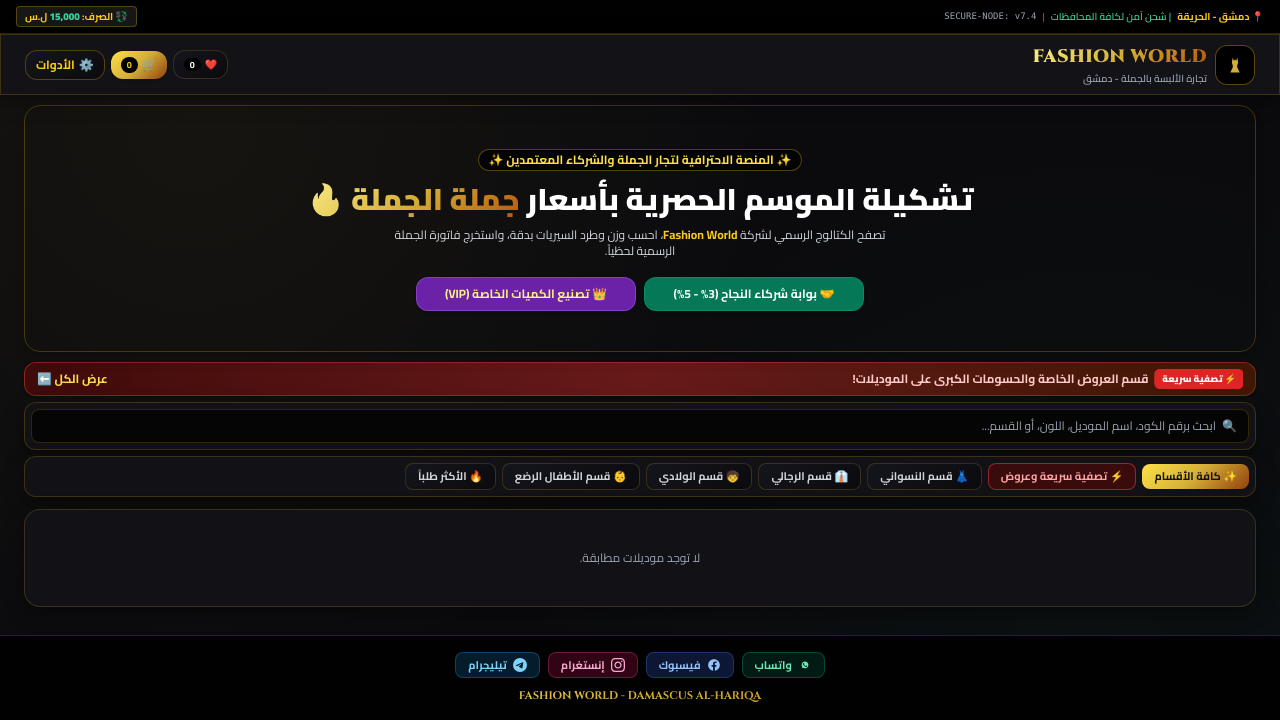
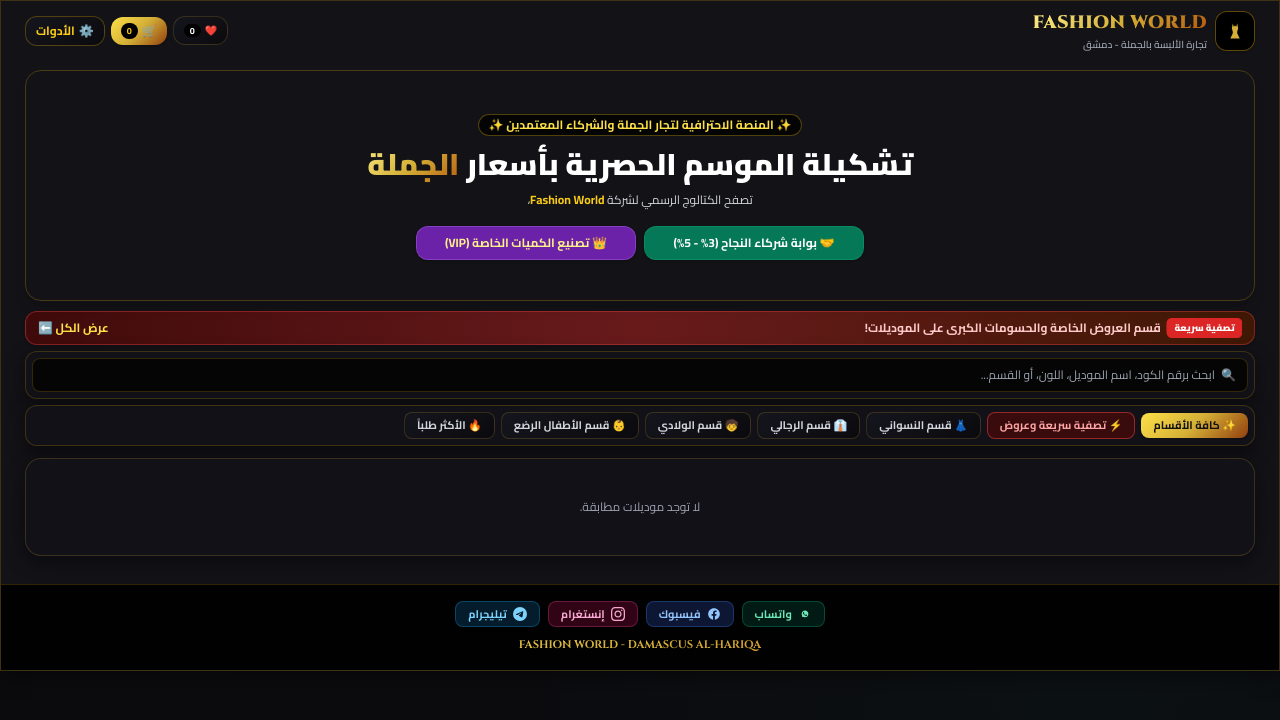
Before and after one commit to najdt656/fashion-world, a PHP site: page / in a window 1280 px wide. Shown: the top 720 px of the page. After the commit the page ends 676 px from the top, so only its background shows below. Run offline with PHP 8.4, Linux system fonts and the light colour scheme; data comes from the database, SQL or seed files in the repository; data that the repository does not hold is empty; some libraries are stand-ins or nearby versions.

Commit message:
vesion 1.2

```diff
--- a/app/public/api/admin/products.php
+++ b/app/public/api/admin/products.php
@@ -6,7 +6,7 @@ require_admin();
 $method = strtoupper($_SERVER['REQUEST_METHOD']);
 $id     = (int)($_GET['id'] ?? 0);
 
-// ===== GET (لا يحتاج CSRF) =====
+// ===== GET =====
 if ($method === 'GET') {
     if ($id === 0) {
         $rows = $pdo->query("SELECT * FROM products ORDER BY created_at DESC")->fetchAll();
@@ -61,7 +61,7 @@ $fields = function(array $b, ?array $existing = null): array {
     if ($f['name'] === '')       json_error('name is required');
     if ($f['price_usd'] <= 0)    json_error('price_usd must be > 0');
     if (!in_array($f['category'], ['نسواني','رجالي','ولادي','ب.ب'], true))   json_error('Invalid category');
-    if (!in_array($f['stock_status'], ['AVAILABLE','LOW','PREORDER','SOLD_OUT'], true)) json_error('Invalid stock_status');
+    if (!in_array($f['stock_status'], ['متوفر','كمية محدودة ','طلب مسبق','مباع'], true)) json_error('Invalid stock_status');
     if ($f['discount_percent'] < 0 || $f['discount_percent'] > 90) json_error('Invalid discount_percent');
     return $f;
 };
@@ -174,6 +174,4 @@ if ($method === 'DELETE') {
     json_response(['ok' => true]);
 }
 
-// ===== أي method غير مدعوم =====
-// ملاحظة: نضيف اسم الطريقة في الرسالة حتى تعرف السبب بالضبط
 json_error('Method not allowed: ' . $method, 405);
--- a/app/public/index.php
+++ b/app/public/index.php
@@ -4,7 +4,7 @@
 <head>
 <meta charset="UTF-8"/>
 <meta name="viewport" content="width=device-width, initial-scale=1.0, maximum-scale=5.0, viewport-fit=cover"/>
-<title>FASHION WORLD STORE| عالم الأزياء لتجارة الألبسة بالجملة - دمشق الحريقة</title>
+<title>FASHION WORLD STORE| عالم الأزياء لتجارة الألبسة بالجملة</title>
 <script src="https://cdn.tailwindcss.com"></script>
 <link href="https://fonts.googleapis.com/css2?family=Cairo:wght@400;600;700;800;900&family=Cinzel:wght@700;900&display=swap" rel="stylesheet">
 <link rel="stylesheet" href="/assets/styles.css">
@@ -12,7 +12,7 @@
 <body class="min-h-screen flex flex-col pb-24" id="mainBody">
 <div id="toastContainer" class="fixed top-16 left-1/2 -translate-x-1/2 z-[140] flex flex-col items-center gap-2 pointer-events-none px-3 w-full max-w-xs"></div>
 
-<!-- مكبر الصور -->
+<!-- Image zoom-->
 <div id="imageZoomModal" class="fixed inset-0 bg-black/95 hidden items-center justify-center z-[125] p-2 select-none" onclick="closeZoomModal()">
   <button type="button" onclick="closeZoomModal()" class="fixed top-4 right-4 z-[130] bg-neutral-800 text-white w-9 h-9 rounded-full font-bold text-sm border border-yellow-500/30">✕</button>
   <button type="button" onclick="prevZoomImage(event)" class="absolute left-3 top-1/2 -translate-y-1/2 z-[130] bg-black/70 hover:bg-black text-yellow-300 px-3 py-2 rounded-full text-sm font-bold border border-yellow-500/30">❮</button>
@@ -23,8 +23,8 @@
   </div>
 </div>
 
-<!-- الشريط العلوي الاحترافي الهادئ -->
-<div class="bg-black/95 border-b border-yellow-500/20 text-[10px] py-1.5 px-2.5 sm:px-4 w-full">
+<!--  -->
+<!-- <div class="bg-black/95 border-b border-yellow-500/20 text-[10px] py-1.5 px-2.5 sm:px-4 w-full">
   <div class="max-w-7xl mx-auto flex flex-wrap justify-between items-center gap-1 text-gray-300">
     <div class="flex items-center gap-1.5">
       <span class="text-yellow-400 font-bold">📍 دمشق - الحريقة</span>
@@ -36,9 +36,9 @@
       <span class="bg-neutral-900 border border-yellow-500/30 px-2 py-0.5 rounded text-yellow-400 font-bold">💱 الصرف: <b id="headerRateDesktop" class="text-emerald-400">15,000</b> ل.س</span>
     </div>
   </div>
-</div>
+</div> -->
 
-<!-- الهيدر الرئيسي -->
+<!-- Header -->
 <header class="glass-panel sticky top-0 z-50 border-b border-yellow-500/20 w-full">
   <div class="max-w-7xl mx-auto px-2.5 sm:px-6 py-2 flex items-center justify-between gap-2">
     <div class="flex items-center gap-2 cursor-pointer select-none flex-shrink-0" onclick="logoSecretClick()">
@@ -60,7 +60,7 @@
     </div>
   </div>
 
-  <!-- درج الأدوات -->
+  <!-- tools drawer -->
   <div id="userToolsDrawer" class="hidden border-t border-yellow-500/20 bg-neutral-950/95 px-3 py-2">
     <div class="max-w-7xl mx-auto flex flex-wrap items-center justify-between gap-2 text-xs">
       <div class="flex items-center gap-2 flex-wrap">
@@ -80,7 +80,7 @@
   </div>
 
   <!-- لوحة الإدارة المخفية السرية -->
-  <div id="adminDropdownMenu" class="hidden border-t border-yellow-500/20 bg-neutral-950 px-2.5 py-2">
+  <!-- <div id="adminDropdownMenu" class="hidden border-t border-yellow-500/20 bg-neutral-950 px-2.5 py-2">
     <div class="max-w-7xl mx-auto flex flex-wrap items-center justify-between gap-1.5 text-xs">
       <div class="flex items-center gap-2">
         <span class="text-yellow-400 font-bold text-[10px]">👑 لوحة الإدارة المركزية (الصرف: <b id="adminRateDisplay">15,000</b>)</span>
@@ -95,15 +95,15 @@
       </div>
     </div>
   </div>
-</header>
+</header> -->
 
-<!-- البانر الرئيسي -->
+<!-- banner -->
 <section class="max-w-7xl mx-auto px-2.5 sm:px-6 pt-2.5 w-full">
   <div id="bannerSection" class="relative overflow-hidden rounded-2xl border border-yellow-500/25 bg-cover bg-center py-6 sm:py-10 px-3 sm:px-6 shadow-lg">
     <div class="max-w-2xl mx-auto text-center relative z-10 space-y-2.5">
       <span class="inline-block px-2.5 py-0.5 rounded-full bg-black/75 border border-yellow-400/30 text-yellow-300 text-[9px] sm:text-xs font-bold">✨ المنصة الاحترافية لتجار الجملة والشركاء المعتمدين ✨</span>
-      <h2 class="text-lg sm:text-3xl font-black text-white">تشكيلة الموسم الحصرية بأسعار <span class="gold-gradient-text">جملة الجملة 🔥</span></h2>
-      <p class="text-gray-300 text-[10px] sm:text-xs max-w-lg mx-auto">تصفح الكتالوج الرسمي لشركة <strong class="text-yellow-400">Fashion World</strong>، احسب وزن وطرد السيريات بدقة، واستخرج فاتورة الجملة الرسمية لحظياً.</p>
+      <h2 class="text-lg sm:text-3xl font-black text-white">تشكيلة الموسم الحصرية بأسعار <span class="gold-gradient-text">الجملة</span></h2>
+      <p class="text-gray-300 text-[10px] sm:text-xs max-w-lg mx-auto">تصفح الكتالوج الرسمي لشركة <strong class="text-yellow-400">Fashion World</strong>، </p>
       <div class="grid grid-cols-1 sm:grid-cols-2 gap-2 pt-2 text-[10px] sm:text-xs max-w-md mx-auto">
         <button type="button" onclick="openAffiliateModal()" class="bg-emerald-700 text-white font-bold py-2 px-3 rounded-xl border border-emerald-500/30 flex items-center justify-center gap-1 shadow">🤝 بوابة شركاء النجاح (3% - 5%)</button>
         <button type="button" onclick="openVipModal()" class="bg-purple-800 text-yellow-200 font-bold py-2 px-3 rounded-xl border border-purple-400/30 flex items-center justify-center gap-1 shadow">👑 تصنيع الكميات الخاصة (VIP)</button>
@@ -112,11 +112,11 @@
   </div>
 </section>
 
-<!-- شريط التصفية والبحث -->
+<!-- filter and search bar -->
 <section class="max-w-7xl mx-auto px-2.5 sm:px-6 pt-2.5 w-full space-y-1.5">
   <div onclick="filterCategory('CLEARANCE')" class="cursor-pointer bg-gradient-to-r from-red-950/90 via-red-900/80 to-amber-950/90 border border-red-500/40 rounded-xl px-3 py-1.5 flex items-center justify-between text-[10px] sm:text-xs shadow">
     <div class="flex items-center gap-1.5 truncate font-bold text-red-200">
-      <span class="bg-red-600 text-white px-2 py-0.5 rounded-md text-[9px] font-black discount-flash">⚡ تصفية سريعة</span>
+      <span class="bg-red-600 text-white px-2 py-0.5 rounded-md text-[9px] font-black discount-flash">تصفية سريعة</span>
       <span class="truncate">قسم العروض الخاصة والحسومات الكبرى على الموديلات!</span>
     </div>
     <span class="text-yellow-300 font-bold whitespace-nowrap mr-1">عرض الكل ⬅️</span>
@@ -141,12 +141,12 @@
   </div>
 </section>
 
-<!-- شبكة عرض المنتجات -->
+<!-- Products Grid -->
 <main class="max-w-7xl mx-auto px-2.5 sm:px-6 py-3 flex-1 w-full">
   <div id="productsGrid" class="grid grid-cols-2 sm:grid-cols-2 md:grid-cols-3 lg:grid-cols-4 gap-2.5 sm:gap-4"></div>
 </main>
 
-<!-- نافذة تفاصيل الموديل -->
+<!-- Product Modal -->
 <div id="productModal" class="fixed inset-0 bg-black/90 hidden items-end sm:items-center justify-center z-50 p-0 sm:p-4">
   <div class="glass-panel rounded-t-3xl sm:rounded-3xl w-full max-w-3xl max-h-[93vh] p-3.5 sm:p-5 flex flex-col shadow-2xl overflow-hidden">
     <div class="flex justify-between items-center border-b border-gray-800 pb-2 mb-2">
@@ -201,7 +201,7 @@
           <div id="modalAdminDesc" class="hidden text-[10px] text-gray-300 bg-neutral-900/80 p-2 rounded-xl border border-yellow-500/20 leading-relaxed whitespace-pre-line"></div>
           <div id="modalRetailSuggestion" class="text-[10px] text-emerald-300 font-bold bg-emerald-950/30 p-2 rounded-xl border border-emerald-500/30 leading-relaxed"></div>
           <div class="flex items-center justify-between pt-1 border-t border-gray-800">
-            <span class="text-yellow-300 font-bold text-[11px]">تقييم التجار:</span>
+            <span class="text-yellow-300 font-bold text-[11px]">تقييم المنتج:</span>
             <div id="modalStarsContainer" class="flex items-center gap-0.5 text-base cursor-pointer"></div>
           </div>
           <div id="modalPriceContainer" class="pt-1 border-t border-gray-800 flex items-center justify-between"></div>
@@ -227,7 +227,7 @@
         </div>
 
         <div class="glossy-box p-2.5 rounded-2xl space-y-1.5 text-xs">
-          <p class="font-bold text-yellow-400 text-[10px]">💬 ملاحظات التجار:</p>
+          <p class="font-bold text-yellow-400 text-[10px]">💬 ملاحظات:</p>
           <div id="commentsList" class="space-y-1 max-h-24 overflow-y-auto pr-1"></div>
           <div class="flex gap-1 pt-1">
             <input id="commentAuthor" class="w-1/3 bg-black border border-yellow-500/25 rounded-lg px-2 py-1 text-white text-[10px]" placeholder="اسم التاجر..."/>
@@ -244,7 +244,7 @@
   </div>
 </div>
 
-<!-- نافذة المفضلة -->
+<!-- favorit window -->
 <div id="wishlistModal" class="fixed inset-0 bg-black/90 hidden items-center justify-center z-50 p-3">
   <div class="glass-panel rounded-3xl w-full max-w-lg p-4 space-y-3 text-xs border border-pink-500/30">
     <div class="flex justify-between items-center border-b border-gray-800 pb-2">
@@ -256,11 +256,11 @@
   </div>
 </div>
 
-<!-- نافذة طلبات VIP -->
+<!-- VIP -->
 <div id="vipModal" class="fixed inset-0 bg-black/90 hidden items-end sm:items-center justify-center z-50 p-0 sm:p-4">
   <div class="glass-panel rounded-t-3xl sm:rounded-3xl w-full max-w-lg p-4 sm:p-5 flex flex-col space-y-3 text-xs border border-purple-500/40">
     <div class="flex justify-between items-center border-b border-gray-800 pb-2">
-      <h3 class="font-bold text-yellow-400 text-sm">👑 تصنيع الكميات الخاصة (VIP)</h3>
+      <h3 class="font-bold text-yellow-400 text-sm"> تصنيع الكميات الخاصة (VIP)</h3>
       <button type="button" onclick="closeVipModal()" class="bg-neutral-800 text-gray-300 w-7 h-7 rounded-full">✕</button>
     </div>
     <form onsubmit="sendVipRequestWhatsApp(event)" class="space-y-2.5">
@@ -282,7 +282,7 @@
   </div>
 </div>
 
-<!-- نافذة دخول الشريك المعتمد -->
+<!-- Partner Authentication Modal -->
 <div id="partnerAuthModal" class="fixed inset-0 bg-black/90 hidden items-center justify-center z-50 p-3">
   <div class="glass-panel rounded-3xl w-full max-w-md p-5 space-y-3.5 text-xs border border-emerald-500/40 shadow-2xl">
     <div class="flex justify-between items-center border-b border-gray-800 pb-2">
@@ -303,7 +303,7 @@
   </div>
 </div>
 
-<!-- نافذة لوحة الشريك -->
+<!-- Affiliate Modal -->
 <div id="affiliateModal" class="fixed inset-0 bg-black/90 hidden items-end sm:items-center justify-center z-50 p-0 sm:p-4">
   <div class="glass-panel rounded-t-3xl sm:rounded-3xl w-full max-w-xl max-h-[92vh] p-4 sm:p-5 flex flex-col overflow-hidden border border-yellow-500/40 text-xs">
     <div class="flex justify-between items-center border-b border-gray-800 pb-2.5 mb-2.5">
@@ -397,8 +397,8 @@
   </div>
 </div>
 
-<!-- نافذة إدارة الشركاء للأدمن -->
-<div id="adminMarketersModal" class="fixed inset-0 bg-black/90 hidden items-center justify-center z-50 p-3">
+<!-- Admin Marketers Modal -->
+<!-- <div id="adminMarketersModal" class="fixed inset-0 bg-black/90 hidden items-center justify-center z-50 p-3">
   <div class="glass-panel rounded-3xl w-full max-w-2xl max-h-[92vh] p-4 flex flex-col space-y-3 text-xs border border-purple-500/40">
     <div class="flex justify-between items-center border-b border-gray-800 pb-2">
       <h3 class="font-bold text-purple-400 text-sm">👥 إدارة الشركاء وإضافة العمولات</h3>
@@ -414,10 +414,10 @@
     <div id="adminMarketersListContainer" class="overflow-y-auto flex-1 space-y-2.5 max-h-80 pr-1"></div>
     <button type="button" onclick="closeAdminMarketersModal()" class="w-full bg-neutral-800 text-white font-bold py-2 rounded-xl">إغلاق النافذة</button>
   </div>
-</div>
+</div> -->
 
 <!-- نافذة دخول الأدمن السري -->
-<div id="firebaseLoginModal" class="fixed inset-0 bg-black/90 hidden items-center justify-center z-[110] p-3">
+<!-- <div id="firebaseLoginModal" class="fixed inset-0 bg-black/90 hidden items-center justify-center z-[110] p-3">
   <div class="glass-panel rounded-3xl w-full max-w-sm p-5 space-y-3 text-xs border border-yellow-500/30">
     <div class="flex justify-between items-center border-b border-gray-800 pb-2">
       <h3 class="font-bold text-yellow-400 text-sm">🔐 بوابة المصادقة الإدارية</h3>
@@ -429,9 +429,9 @@
       <button id="adminLoginSubmitBtn" type="submit" class="w-full gold-gradient-bg font-bold py-2.5 rounded-xl">دخول للنظام 👑</button>
     </form>
   </div>
-</div>
+</div> -->
 
-<!-- نافذة من نحن -->
+<!-- about -->
 <div id="aboutModal" class="fixed inset-0 bg-black/85 hidden items-center justify-center z-50 p-3">
   <div class="glass-panel rounded-3xl w-full max-w-md p-5 space-y-3.5 text-xs text-gray-200 border border-yellow-500/30">
     <div class="flex justify-between items-center border-b border-gray-800 pb-2">
@@ -464,8 +464,8 @@
   </div>
 </div>
 
-<!-- نافذة الغلاف -->
-<div id="bannerModal" class="fixed inset-0 bg-black/85 hidden items-center justify-center z-50 p-3">
+<!-- Banner Modal -->
+<!-- <div id="bannerModal" class="fixed inset-0 bg-black/85 hidden items-center justify-center z-50 p-3">
   <div class="glass-panel rounded-3xl w-full max-w-sm p-5 space-y-3 text-xs">
     <div class="flex justify-between items-center border-b border-gray-800 pb-2">
       <h3 class="font-bold text-yellow-400 text-sm">🖼️ تغيير صورة الغلاف الرئيسي</h3>
@@ -477,10 +477,10 @@
       <button type="button" onclick="closeBannerModal()" class="bg-neutral-800 text-white px-4 py-2.5 rounded-xl font-bold">إغلاق</button>
     </div>
   </div>
-</div>
+</div> -->
 
-<!-- نافذة إضافة وتعديل الموديلات -->
-<div id="addModal" class="fixed inset-0 bg-black/85 hidden items-end sm:items-center justify-center z-50 p-0 sm:p-4">
+<!--  add   -->
+<!-- <div id="addModal" class="fixed inset-0 bg-black/85 hidden items-end sm:items-center justify-center z-50 p-0 sm:p-4">
   <div class="glass-panel rounded-t-3xl sm:rounded-3xl w-full max-w-md max-h-[93vh] p-4 sm:p-5 flex flex-col overflow-hidden text-xs">
     <div class="flex justify-between items-center border-b border-gray-800 pb-2 mb-2.5">
       <h3 id="modalHeaderTitle" class="font-bold text-yellow-400 text-sm">➕ نشر موديل جملة جديد</h3>
@@ -577,9 +577,9 @@
       </div>
     </form>
   </div>
-</div>
+</div> -->
 
-<!-- السلة العائمة -->
+<!--  -->
 <div id="floatingMiniCart" class="fixed bottom-3 left-1/2 -translate-x-1/2 z-40 w-[95%] max-w-3xl hidden">
   <div class="glass-panel rounded-2xl p-2.5 sm:px-4 border border-yellow-500/40 shadow-2xl flex items-center justify-between gap-2 bg-neutral-950/95">
     <div class="flex items-center gap-2.5 min-w-0 cursor-pointer" onclick="playUiSound('tap'); openCart()">
@@ -599,7 +599,7 @@
   </div>
 </div>
 
-<!-- درج السلة -->
+<!--   -->
 <div id="cartModal" class="fixed inset-0 bg-black/80 hidden justify-end z-50" onclick="closeCart()">
   <div class="glass-panel w-full max-w-md h-full p-4 flex flex-col justify-between overflow-hidden text-xs border-r border-yellow-500/30 drawer-anim" onclick="event.stopPropagation()">
     <div class="flex justify-between items-center border-b border-gray-800 pb-2.5">
@@ -641,7 +641,6 @@
   </div>
 </div>
 
-<!-- الفوتر -->
 <footer class="bg-black/95 border-t border-yellow-500/20 py-4 px-4 text-center text-[11px] text-gray-400 mt-4 space-y-2.5">
   <div class="flex flex-wrap items-center justify-center gap-2">
     <a href="https://wa.me/963996311804?text=✨%20*استفسار%20تجاري*" target="_blank" rel="noopener noreferrer" class="bg-emerald-950/60 text-emerald-300 border border-emerald-500/30 px-3 py-1 rounded-lg font-bold flex items-center gap-1.5">
```
Also changed, not shown: app/public/admin/assets/admin.js (+13 -20 lines), app/public/assets/app.js.
